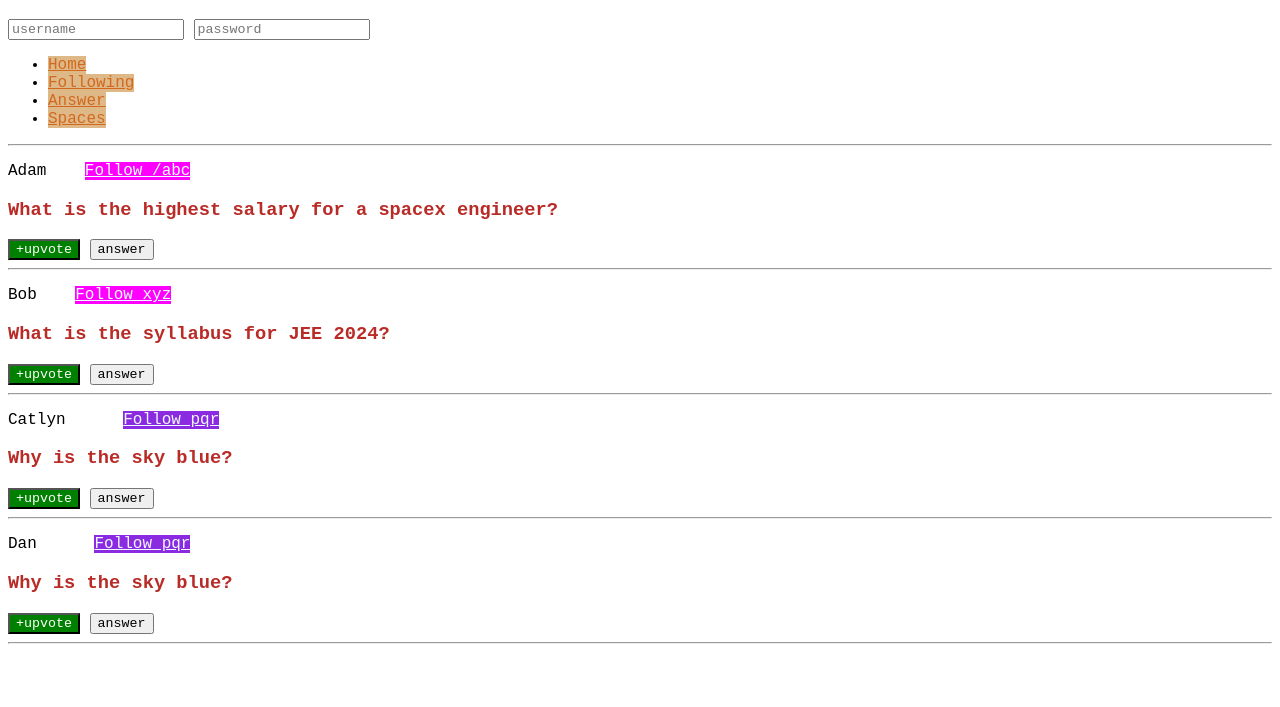
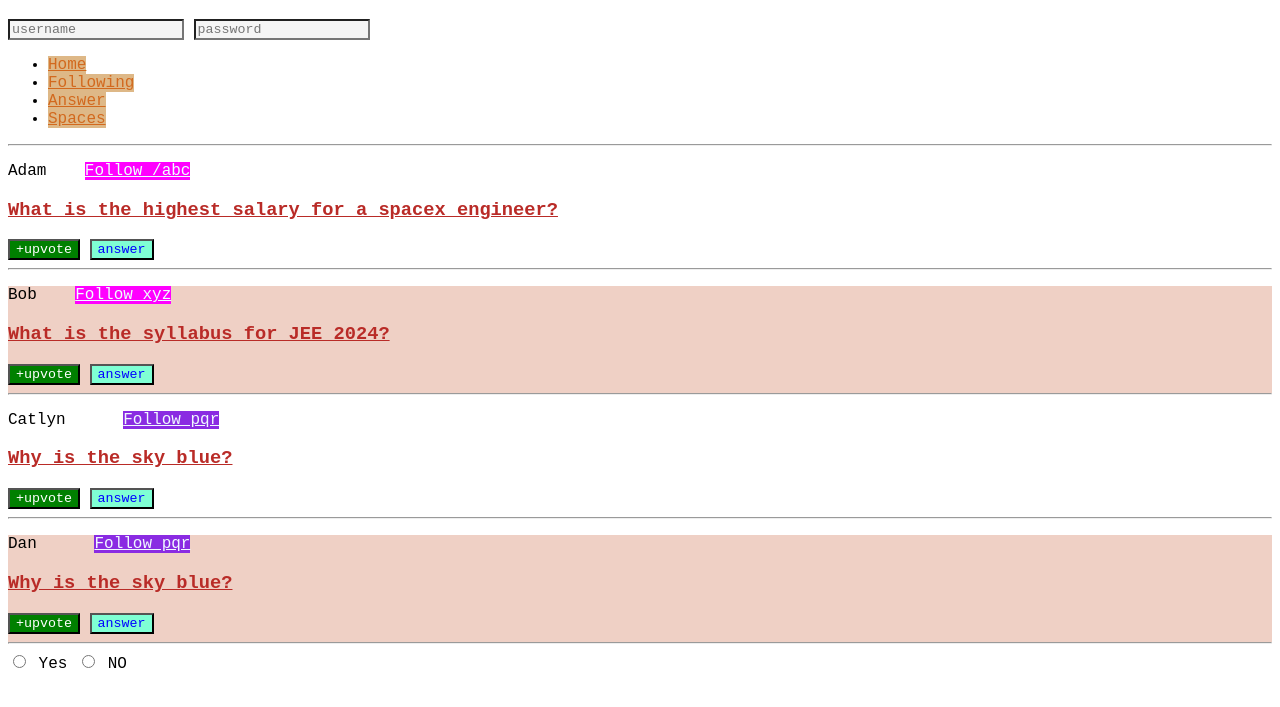
Before and after one commit to BhairaviShirsath/Sigma, a plain HTML site: page CSS/CSS_P2/index.html in a window 1280 px wide. Shown: the part 61-768 px from the top of the page. Drawn offline with Linux system fonts and the light colour scheme.

Commit message:
selectors and psuedo class

```diff
--- a/CSS/CSS_P2/index.html
+++ b/CSS/CSS_P2/index.html
@@ -28,6 +28,7 @@
         <hr>
     </header>
     <main>
+        <div>
         <p class="post">
         Adam &nbsp;&nbsp;
         <a class="follow" href="/adam">Follow /abc</a></span>
@@ -36,9 +37,11 @@
         <span>
             <button class="upvote">+upvote</button>
             <button>answer</button>
+
         </span>
         <hr />
-
+    </div>
+    <div>
         <p class="post">
         Bob &nbsp;&nbsp;
         <a class="follow" href="/bob">Follow xyz</a>
@@ -49,7 +52,9 @@
             <button>answer</button>
         </span>
         <hr />
+    </div>
 
+    <div>
         <p>
         Catlyn &nbsp;&nbsp;&nbsp;&nbsp;
         <a class="follow" href="/catlyn">Follow pqr</a>
@@ -60,7 +65,9 @@
             <button>answer</button>
         </span>
         <hr />
+    </div>
 
+    <div>
         <p>
             Dan &nbsp;&nbsp;&nbsp;&nbsp;
             <a class="follow" href="/dan">Follow pqr</a>
@@ -71,6 +78,14 @@
                 <button>answer</button>
             </span>
             <hr />
+        </div>
+            <div>
+                <input type="radio" id="yes" name="agreement">
+                <label for="yes">Yes</label>
+                <input type="radio" id="no" name="agreement">
+                <label for="no">NO</label>
+
+            </div>
     </main>
   </body>
 </html>
--- a/CSS/CSS_P2/style.css
+++ b/CSS/CSS_P2/style.css
@@ -42,3 +42,57 @@ nav ul li a{
     background-color: burlywood;
     color: chocolate;
 }
+
+/*Adjacent Sibling Combinator*/
+
+p + h3{
+    text-decoration: underline;
+}
+
+.upvote+button{
+    background-color: aquamarine;
+    color: blue;
+}
+
+/*Child Combinator */
+
+div > input{
+    background-color: pink;
+    color: blueviolet;
+}
+
+/*Attribute Selector */
+
+input[type="text"]{
+    color: brown;
+}
+input[type="password"]{
+    color: green;
+}
+input[type]{
+    background-color:whitesmoke;
+}
+
+/*Pseudo Class*/
+/*Hover*/
+button:hover{
+    background-color: black;
+    color: white;
+}
+/* active*/
+button:active{
+    background-color: pink;
+    color: blue;
+}
+/* checked - usually used for radio button and checkbox*/
+input[type="radio"]:checked+label {
+    color: #b92b27;
+    font-weight: bold;
+
+}
+
+/*nth of type */
+
+div:nth-of-type(2n){
+    background-color:rgb(239, 208, 197) ;
+}
```
